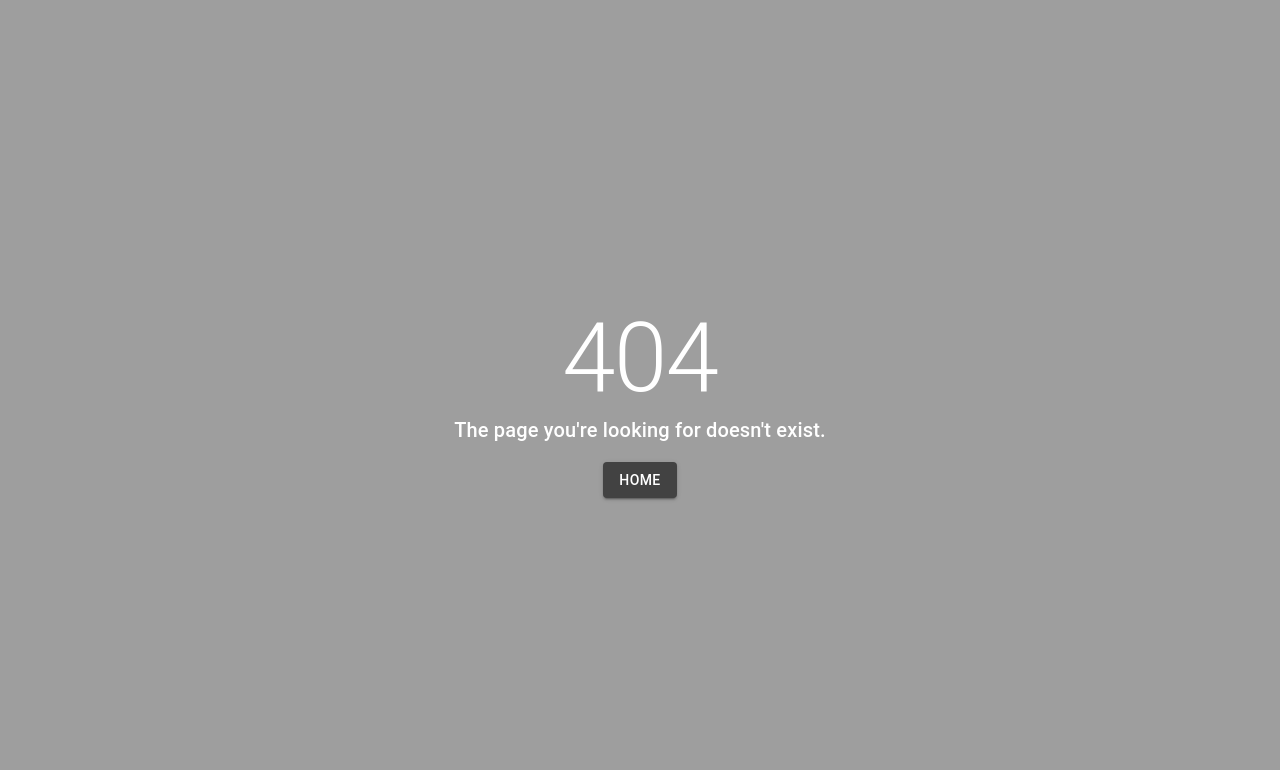
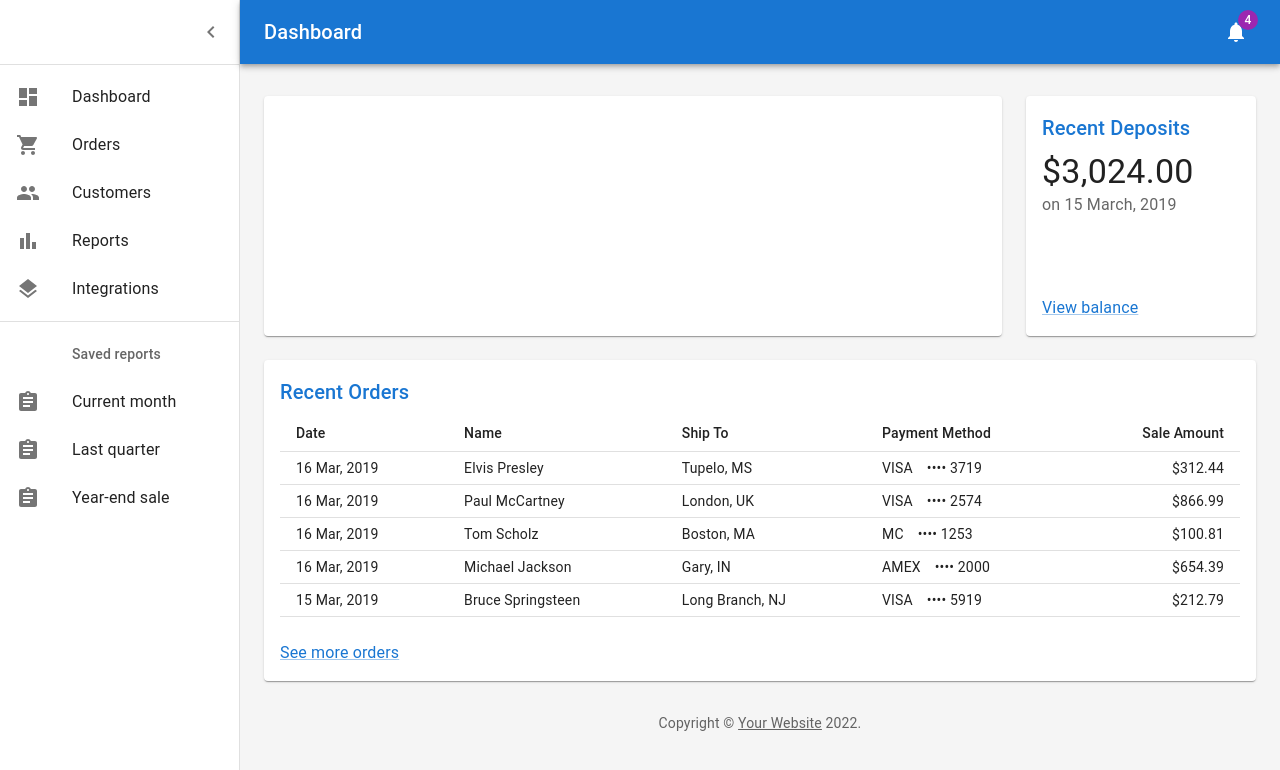
Before and after one commit to TheMankel/CMS, a React (Create React App) app in the folder client/: page /dashboard in a window 1280 px wide. Before the commit this address had no page. Shown: the top 770 px of the page. Built offline with nearby package versions, Linux system fonts and the light colour scheme.

Commit message:
Added dashboard to routes

```diff
--- a/client/src/App.js
+++ b/client/src/App.js
@@ -1,6 +1,7 @@
 import { Route, Routes, Navigate } from 'react-router-dom';
 
 import HomePage from './views/HomePage';
+import Dashboard from './views/admin/Dashboard';
 import NotFound from './views/NotFound';
 
 function App() {
@@ -8,6 +9,8 @@ function App() {
     <Routes>
       <Route path='/' element={<Navigate replace to='/home' />} />
       <Route path='/home' element={<HomePage />} />
+      //
+      <Route path='/dashboard' element={<Dashboard />} />
       <Route path='*' element={<NotFound />} />
     </Routes>
   );
```
